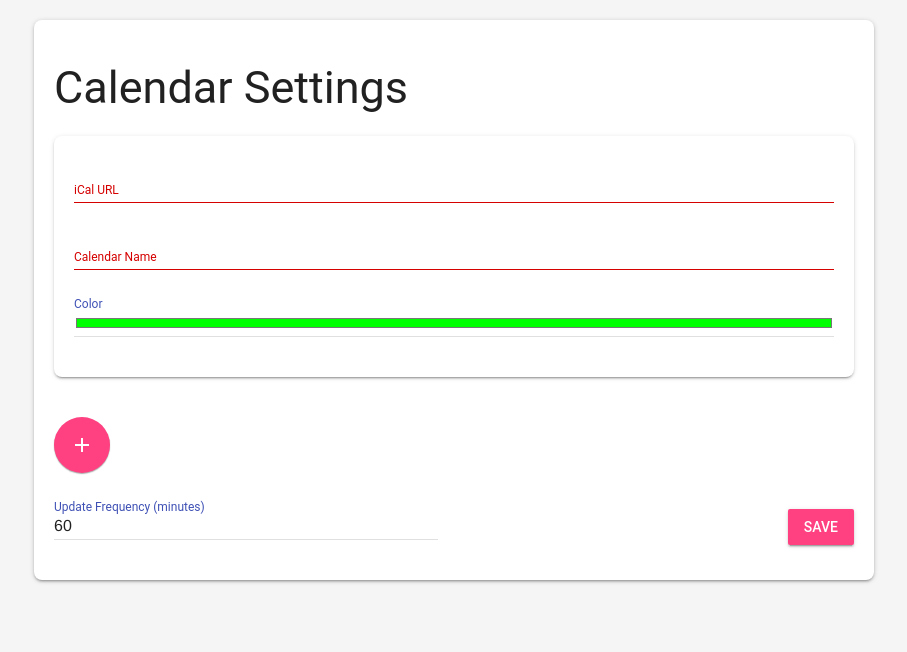
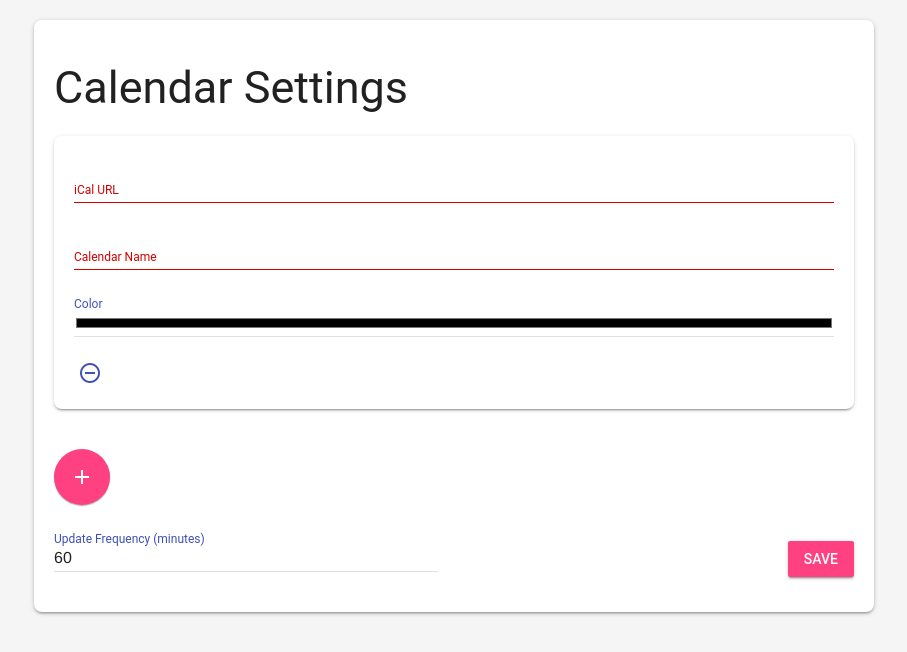
Before and after one commit to SeanStew/InkyServer, a Flask app: page / in a window 1280 px wide. Shown: the top 652 px of the page, without its empty margins (186-1093 px from the left). Run offline with Flask 3, Linux system fonts and the light colour scheme.

Commit message:
add remove calendar button

```diff
--- a/templates/index.html
+++ b/templates/index.html
@@ -5,7 +5,7 @@
     <link rel="stylesheet" href="https://fonts.googleapis.com/icon?family=Material+Icons">
     <link rel="stylesheet" href="https://code.getmdl.io/1.3.0/material.indigo-pink.min.css">
     <script defer src="https://code.getmdl.io/1.3.0/material.min.js"></script>
-    <link rel="stylesheet" href="/static/style.css">
+    <link rel="stylesheet" href="{{ url_for('static', filename='style.css') }}">
 </head>
 <body>
     <div class="container">
@@ -22,9 +22,12 @@
                         <label class="mdl-textfield__label" for="calendar_name">Calendar Name</label>
                     </div>
                     <div class="mdl-textfield mdl-js-textfield mdl-textfield--floating-label">
-                        <input class="mdl-textfield__input" type="color" id="color" name="color" value="#00ff00" required>
+                        <input class="mdl-textfield__input" type="color" id="color" name="color" value="#000000" required>
                         <label class="mdl-textfield__label" for="color">Color</label>
                     </div>
+                    <button type="button" class="mdl-button mdl-js-button mdl-button--icon mdl-button--colored" onclick="removeCalendar(this)">
+                        <i class="material-icons">remove_circle_outline</i>
+                    </button>
                 </div>
             </div>
             <button type="button" class="mdl-button mdl-js-button mdl-button--fab mdl-button--colored add-calendar-button" onclick="addCalendar()">
@@ -55,13 +58,22 @@
                     <label class="mdl-textfield__label" for="calendar_name">Calendar Name</label>
                 </div>
                 <div class="mdl-textfield mdl-js-textfield mdl-textfield--floating-label">
-                    <input class="mdl-textfield__input" type="color" id="color" name="color" value="#00ff00" required>
+                    <input class="mdl-textfield__input" type="color" id="color" name="color" value="#000000" required>
                     <label class="mdl-textfield__label" for="color">Color</label>
                 </div>
+                <button type="button" class="mdl-button mdl-js-button mdl-button--icon mdl-button--colored" onclick="removeCalendar(this)">
+                    <i class="material-icons">remove_circle_outline</i>
+                </button>
             `;
             calendars.appendChild(calendar);
-            componentHandler.upgradeDom(); // Upgrade new elements to Material Design Lite components
+            componentHandler.upgradeDom();
         }
+
+        function removeCalendar(button) {
+            let calendar = button.parentNode;
+            calendar.remove();
+        }
+
     </script>
 </body>
 </html>
```
